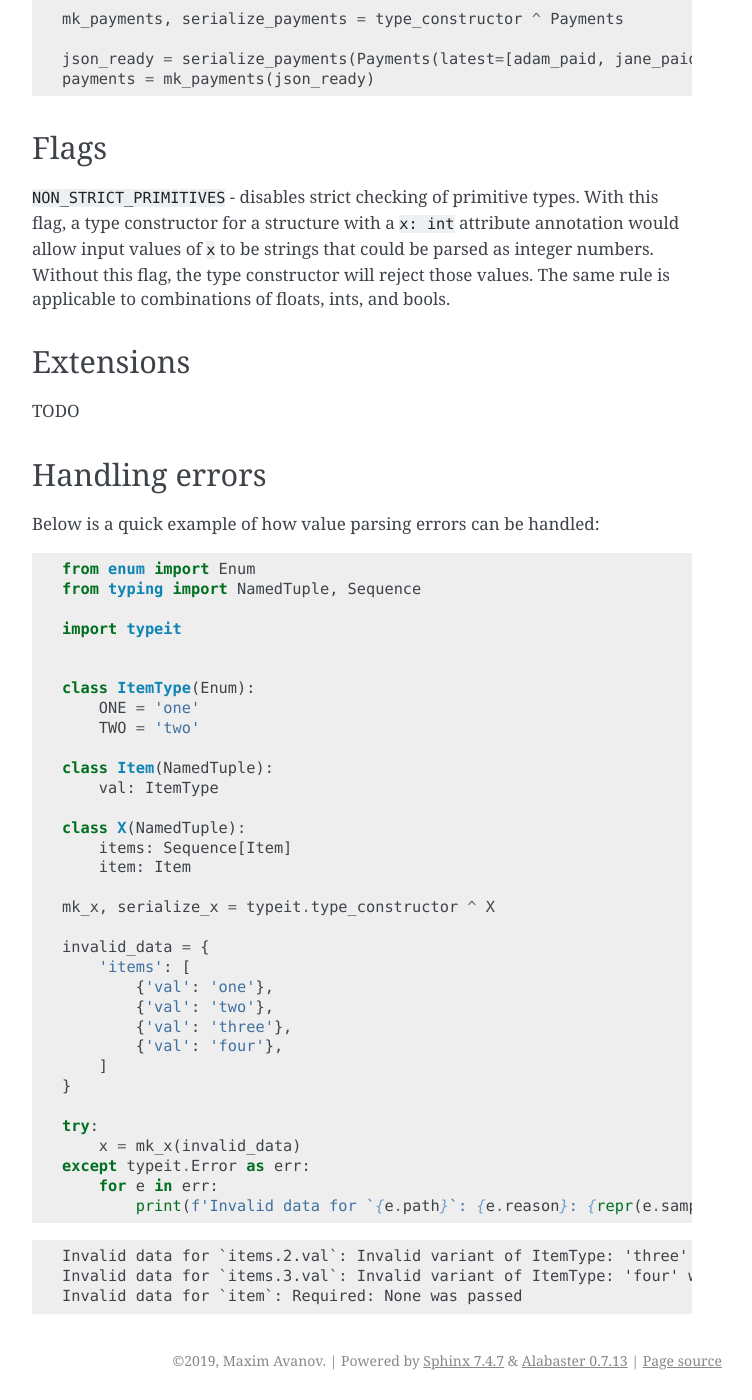
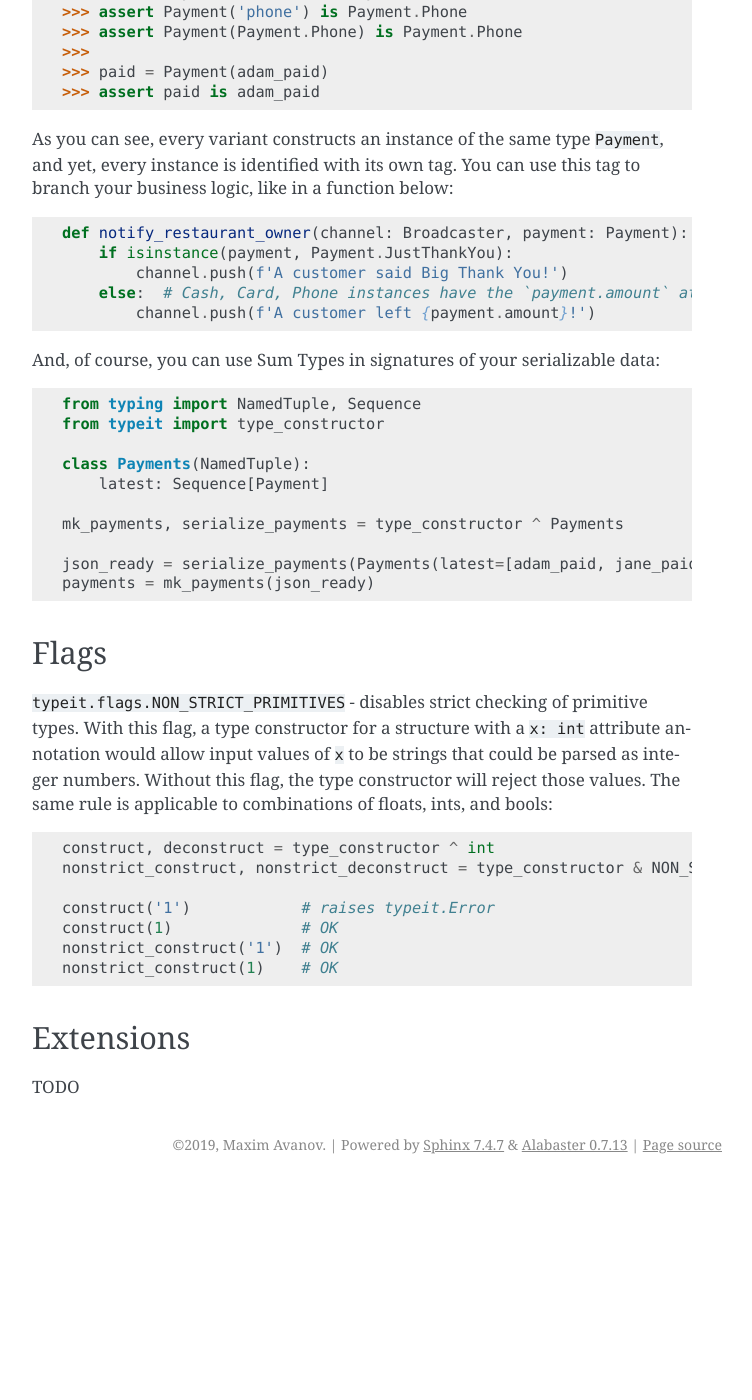
Before and after one commit to avanov/typeit, a Sphinx documentation site: the page built from docs/quickstart_guide.rst, in a window 1280 px wide and 1400 px high, scrolled down 5644 px. Shown: the whole window, without its empty margins (388-1140 px from the left). Built offline with Sphinx 7.4.7, drawn with Linux system fonts in a browser that asks for light colours; after the commit the page ends 6828 px from its top, so only the background shows below that; some of the changed text lies outside the part shown.

Commit message:
Release 0.14.1 (#42)
* Fix root object validation error

* Release 0.14.1

```diff
--- a/CHANGELOG.rst
+++ b/CHANGELOG.rst
@@ -1,6 +1,11 @@
 =========
 CHANGELOG
 =========
+
+0.14.1
+==============
+
+* Fix root object validation error handling
 
 0.14.0
 ==============
@@ -8,7 +13,6 @@
 * Support builtins parsing #24
 * Codegen for Sequence root objects #37
 * [api breaking change] simpler error handling interface
-
 
 0.13.0
 ==============
--- a/docs/conf.py
+++ b/docs/conf.py
@@ -53,7 +53,7 @@
 # The short X.Y version.
 version = '0.14'
 # The full version, including alpha/beta/rc tags.
-release = '0.14.0'
+release = '0.14.1'
 
 # The language for content autogenerated by Sphinx. Refer to documentation
 # for a list of supported languages.
--- a/docs/quickstart_guide.rst
+++ b/docs/quickstart_guide.rst
@@ -148,6 +148,31 @@
     mk_person, serialize_person = type_constructor & overrides ^ Person
 
 
+Handling errors
+---------------
+
+Let's take the snippet above and use it with incorrect input data. Here is how we would
+handle the errors:
+
+.. code-block:: python
+
+    invalid_data = {'initial': True}
+
+    try:
+        person = mk_person(invalid_data)
+    except typeit.Error as err:
+        for e in err:
+            print(f'Invalid data for `{e.path}`; {e.reason}: {repr(e.sample)} was passed')
+
+If you run it, you will see an output similar to this::
+
+    Invalid data for `first-name`; Required: None was passed
+    Invalid data for `initial`; None of the expected variants matches provided data: True was passed
+    Invalid data for `last_name`; Required: None was passed
+
+Instances of ``typeit.Error`` adhere iterator interface that you can use to iterate over all
+parsing errors that caused the exception.
+
 Supported types
 ---------------
 
@@ -295,61 +320,24 @@
 Flags
 -----
 
-``NON_STRICT_PRIMITIVES`` -
+``typeit.flags.NON_STRICT_PRIMITIVES`` -
 disables strict checking of primitive types. With this flag, a type constructor for a structure
 with a ``x: int`` attribute annotation would allow input values of ``x`` to be strings that could be parsed
 as integer numbers. Without this flag, the type constructor will reject those values. The same rule is applicable
-to combinations of floats, ints, and bools.
+to combinations of floats, ints, and bools:
+
+.. code-block:: python
+
+    construct, deconstruct = type_constructor ^ int
+    nonstrict_construct, nonstrict_deconstruct = type_constructor & NON_STRICT_PRIMITIVES ^ int
+
+    construct('1')            # raises typeit.Error
+    construct(1)              # OK
+    nonstrict_construct('1')  # OK
+    nonstrict_construct(1)    # OK
+
 
 Extensions
 ----------
 
 TODO
-
-Handling errors
----------------
-
-Below is a quick example of how value parsing errors can be handled:
-
-.. code-block:: python
-
-    from enum import Enum
-    from typing import NamedTuple, Sequence
-
-    import typeit
-
-
-    class ItemType(Enum):
-        ONE = 'one'
-        TWO = 'two'
-
-    class Item(NamedTuple):
-        val: ItemType
-
-    class X(NamedTuple):
-        items: Sequence[Item]
-        item: Item
-
-    mk_x, serialize_x = typeit.type_constructor ^ X
-
-    invalid_data = {
-        'items': [
-            {'val': 'one'},
-            {'val': 'two'},
-            {'val': 'three'},
-            {'val': 'four'},
-        ]
-    }
-
-    try:
-        x = mk_x(invalid_data)
-    except typeit.Error as err:
-        for e in err:
-            print(f'Invalid data for `{e.path}`: {e.reason}: {repr(e.sample)} was passed')
-
-
-.. code-block::
-
-    Invalid data for `items.2.val`: Invalid variant of ItemType: 'three' was passed
-    Invalid data for `items.3.val`: Invalid variant of ItemType: 'four' was passed
-    Invalid data for `item`: Required: None was passed
--- a/setup.py
+++ b/setup.py
@@ -38,7 +38,7 @@
 # ----------------------------
 
 setup(name='typeit',
-      version='0.14.0',
+      version='0.14.1',
       description='typeit brings typed data into your project',
       long_description=README,
       classifiers=[
@@ -53,7 +53,7 @@
       author='Maxim Avanov',
       author_email='maxim.avanov@gmail.com',
       url='https://github.com/avanov/typeit',
-      keywords='utils typing json yaml serialization',
+      keywords='utils typing json yaml serialization deserialization structured-data',
       packages=find_packages(exclude=['tests', 'tests.*']),
       include_package_data=True,
       zip_safe=False,
```
Also changed, not shown: 4 other files.
